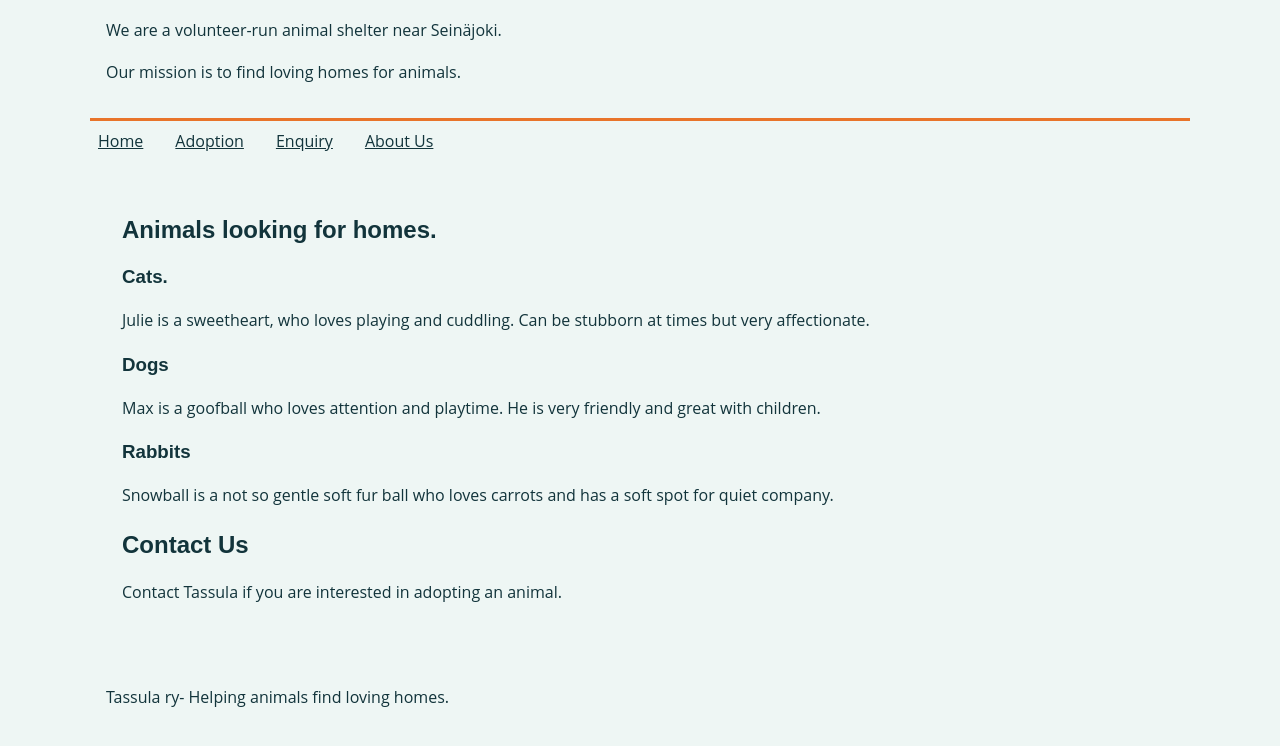
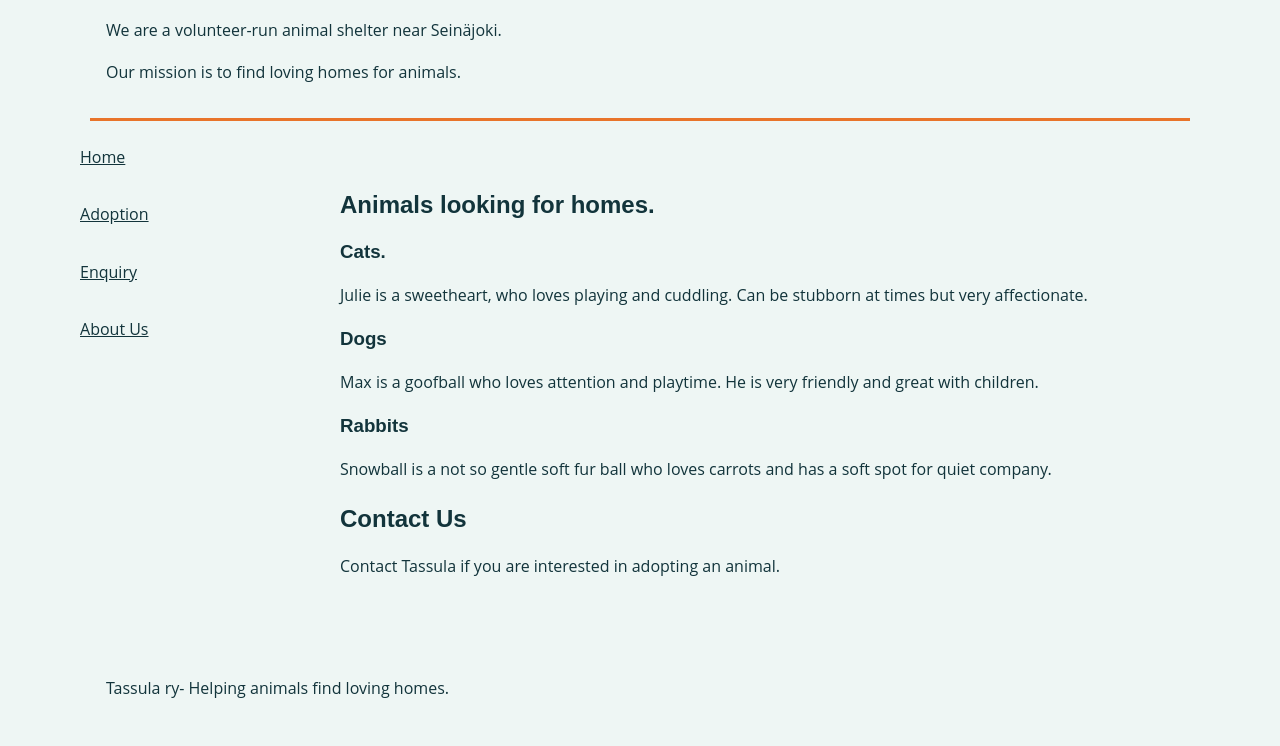
Before and after one commit to ishashrestha16/Tassula-website, a plain HTML site: page index.html in a window 1280 px wide. Shown: the part 114-860 px from the top of the page. Drawn offline with Linux system fonts and the light colour scheme.

Commit message:
Improve responsive layout and mood board

```diff
--- a/style.css
+++ b/style.css
@@ -147,3 +147,108 @@ header {
         gap: var(--spacing-medium);
     }
 }
+
+/* Desktop layout */
+@media (min-width: 900px) {
+    body {
+        display: grid;
+        grid-template-columns: 220px minmax(0, 1fr);
+        grid-template-areas:
+            "header header"
+            "nav main"
+            "footer footer";
+        gap: var(--spacing-medium);
+        max-width: 1200px;
+        margin: 0 auto;
+        padding: var(--spacing-large);
+    }
+
+    header {
+        grid-area: header;
+    }
+
+    nav {
+        grid-area: nav;
+        flex-direction: column;
+        align-self: start;
+    }
+
+    main {
+        grid-area: main;
+        min-width: 0;
+    }
+
+    footer {
+        grid-area: footer;
+    }
+}
+
+/* Desktop layout */
+@media (min-width: 900px) {
+    body {
+        display: grid;
+        grid-template-columns: 220px minmax(0, 1fr);
+        grid-template-areas:
+            "header header"
+            "nav main"
+            "footer footer";
+        gap: var(--spacing-medium);
+        max-width: 1200px;
+        margin: 0 auto;
+        padding: var(--spacing-large);
+    }
+
+    header {
+        grid-area: header;
+    }
+
+    nav {
+        grid-area: nav;
+        flex-direction: column;
+        align-self: start;
+    }
+
+    main {
+        grid-area: main;
+        min-width: 0;
+    }
+
+    footer {
+        grid-area: footer;
+    }
+}
+
+/* Desktop layout */
+@media (min-width: 900px) {
+    body {
+        display: grid;
+        grid-template-columns: 220px minmax(0, 1fr);
+        grid-template-areas:
+            "header header"
+            "nav main"
+            "footer footer";
+        gap: var(--spacing-medium);
+        max-width: 1200px;
+        margin: 0 auto;
+        padding: var(--spacing-large);
+    }
+
+    header {
+        grid-area: header;
+    }
+
+    nav {
+        grid-area: nav;
+        flex-direction: column;
+        align-self: start;
+    }
+
+    main {
+        grid-area: main;
+        min-width: 0;
+    }
+
+    footer {
+        grid-area: footer;
+    }
+}
```
Also changed, not shown: 1 other file.
